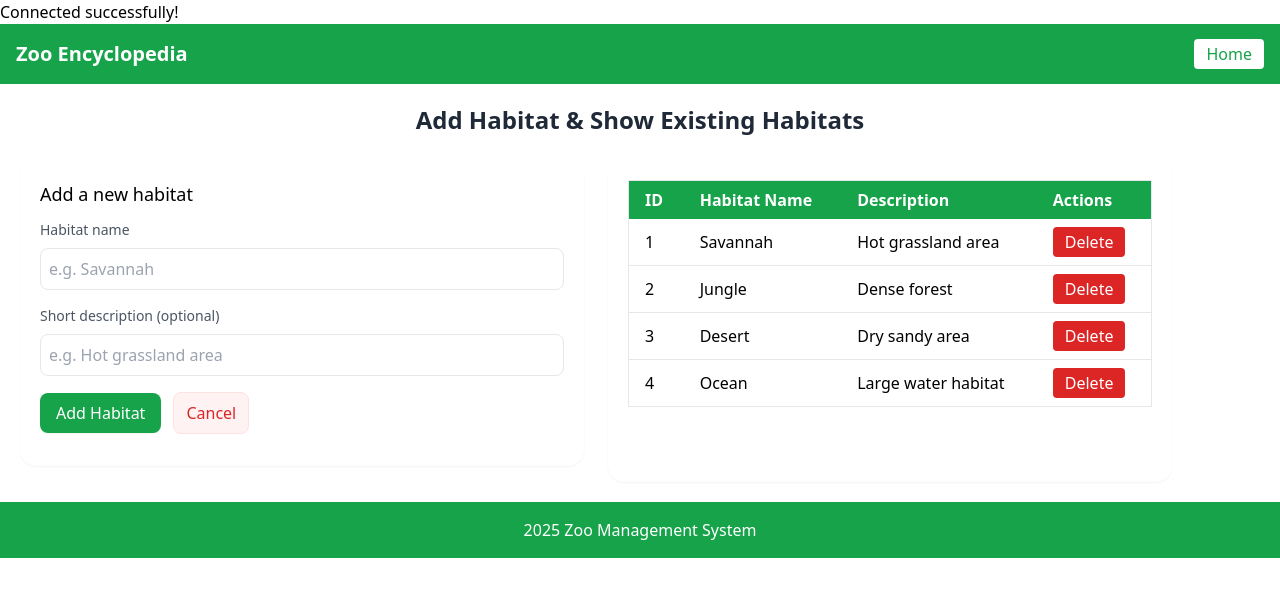
After one commit to Gourita-M/Zoo-Encyclopedia-Brief, a PHP site: page /Pages/Add_habitat.php in a window 1280 px wide. The commit adds this page. Shown: the top 597 px of the page. Run offline with PHP 8.4, Linux system fonts and the light colour scheme; data comes from the database, SQL or seed files in the repository; some libraries are stand-ins or nearby versions.

Commit message:
feat: Created new  page to add habitat and delete any existing habitat

```diff
--- /dev/null
+++ b/Zoo Encyclopédie code/Pages/Add_habitat.php
@@ -0,0 +1,120 @@
+<?php
+include "../Pages/sql_connect.php";
+
+$sendtosql = "SELECT * FROM habitat;";
+$result = $connection->query($sendtosql);
+
+if(isset($_POST["subhabi"])){
+    $newhabname = $_POST["habi"];
+    $newhabDescri = $_POST["descri"];
+
+    $newhabi = "INSERT INTO habitat(Description_habi, NomHab)
+                VALUE('$newhabDescri', '$newhabname');";
+    $connection->query($newhabi);
+    header("Location: ./Add_habitat.php");
+}
+?>
+
+    <!DOCTYPE html>
+    <html lang="en">
+
+    <head>
+        <meta charset="UTF-8">
+        <meta name="viewport" content="width=device-width, initial-scale=1.0">
+        <title>Zoo Encyclopedia</title>
+        <script src="https://cdn.tailwindcss.com"></script>
+    </head>
+
+    <body>
+        <nav class="bg-green-600 text-white p-4 flex justify-between items-center">
+            <h1 class="text-xl font-bold">Zoo Encyclopedia</h1>
+            <div class="space-x-4">
+                <a href="../index.php" class="bg-white text-green-600 px-3 py-1 rounded">
+        Home
+      </a>
+            </div>
+        </nav>
+        <main class="w-full ">
+            <header class="mb-6">
+                <h1 class="text-center mt-5 text-2xl font-semibold text-gray-800">Add Habitat & Show Existing Habitats</h1>
+            </header>
+            <section class="grid lg:w-[90%] lg:m-5 grid-cols-1 md:grid-cols-2 gap-6">
+                <form method="POST" class="bg-white p-5 rounded-2xl shadow-sm">
+                    <h2 class="text-lg font-medium mb-3">Add a new habitat</h2>
+
+                    <label class="block mb-2 text-sm text-gray-600">Habitat name</label>
+                    <input name="habi" required type="text" placeholder="e.g. Savannah" class="w-full mb-4 p-2 border rounded-lg focus:outline-none focus:ring-2 focus:ring-green-300" />
+
+                    <label class="block mb-2 text-sm text-gray-600">Short description (optional)</label>
+                    <input name="descri" type="text" placeholder="e.g. Hot grassland area" class="w-full mb-4 p-2 border rounded-lg focus:outline-none focus:ring-2 focus:ring-green-300" />
+
+                    <div class="flex items-center gap-3">
+                        <button type="submit" name="subhabi" class="px-4 py-2 bg-green-600 text-white rounded-lg shadow-sm hover:bg-green-700">Add Habitat</button>
+                        <button class="px-3 py-2 bg-red-50 text-red-600 rounded-lg border border-red-100">
+                            <a href="../index.php">Cancel</a>
+                        </button>
+                    </div>
+                    <p id="formMsg" class="mt-3 text-sm text-gray-500"></p>
+                </form>
+                <div class="bg-white p-5 rounded-2xl shadow-sm">
+                    <div class="overflow-x-auto lg:w-full">
+                    <table class="min-w-full border border-gray-200 rounded-xl ">
+                        <thead class="bg-green-600 text-white">
+                        <tr>
+                            <th class="px-4 py-2 text-left">ID</th>
+                            <th class="px-4 py-2 text-left">Habitat Name</th>
+                            <th class="px-4 py-2 text-left">Description</th>
+                            <th class="px-4 py-2 text-left">Actions</th>
+                        </tr>
+                        </thead>
+                        <tbody class="bg-white">
+                            <?php
+                             foreach ($result as $resul){
+                                    echo "
+                                    <tr class='border-b'>
+                                        <td class='px-4 py-2'>".$resul['IdHabitat']."</td>
+                                        <td class='px-4 py-2'>".$resul['NomHab']."</td>
+                                        <td class='px-4 py-2'>".$resul['Description_habi']."</td>
+                                        <td class='px-4 py-2 flex gap-2'>
+                                        <button class='px-3 py-1 bg-red-600 text-white rounded'>
+                                        <a href='./delete_habitat.php?id=".$resul['IdHabitat']."'>Delete</a>
+                                        </button>
+                                        </td>
+                                    </tr>
+                                    " ;
+                                }
+                             ?>
+                        </tbody>
+                    </table>
+                    </div>
+                </div>
+            </section>
+        </main>
+        <section>
+            <div id="deletePopup" class="hidden fixed inset-0 bg-black bg-opacity-50 justify-center items-center">
+            <div class="bg-white p-6 rounded-lg shadow-lg w-80">
+                <h2 class="text-xl font-semibold mb-4">Confirm Delete</h2>
+                <p class="mb-6 text-gray-700">Are you sure you want to delete this item?</p>
+
+                <div class="flex justify-end gap-3">
+                    <button onclick="closeDeletePopup()"
+                            class="px-4 py-2 bg-gray-300 text-gray-800 rounded">
+                        Cancel
+                    </button>
+                    <form action="delete.php" method="POST">
+                        <input type="hidden" name="id" value="<!-- put ID here -->">
+                        <button type="submit"
+                                class="px-4 py-2 bg-red-500 text-white rounded">
+                            Delete
+                        </button>
+                    </form>
+                </div>
+            </div>
+        </div>
+        </section>
+        <footer class="bg-green-600 text-white p-4 text-center">
+            2025 Zoo Management System
+        </footer>
+    </body>
+
+    </html>
```
Also changed, not shown: Zoo Encyclopédie code/Pages/delete_habitat.php (added, +54 -0 lines), Zoo Encyclopédie code/index.php (+11 -5 lines).
